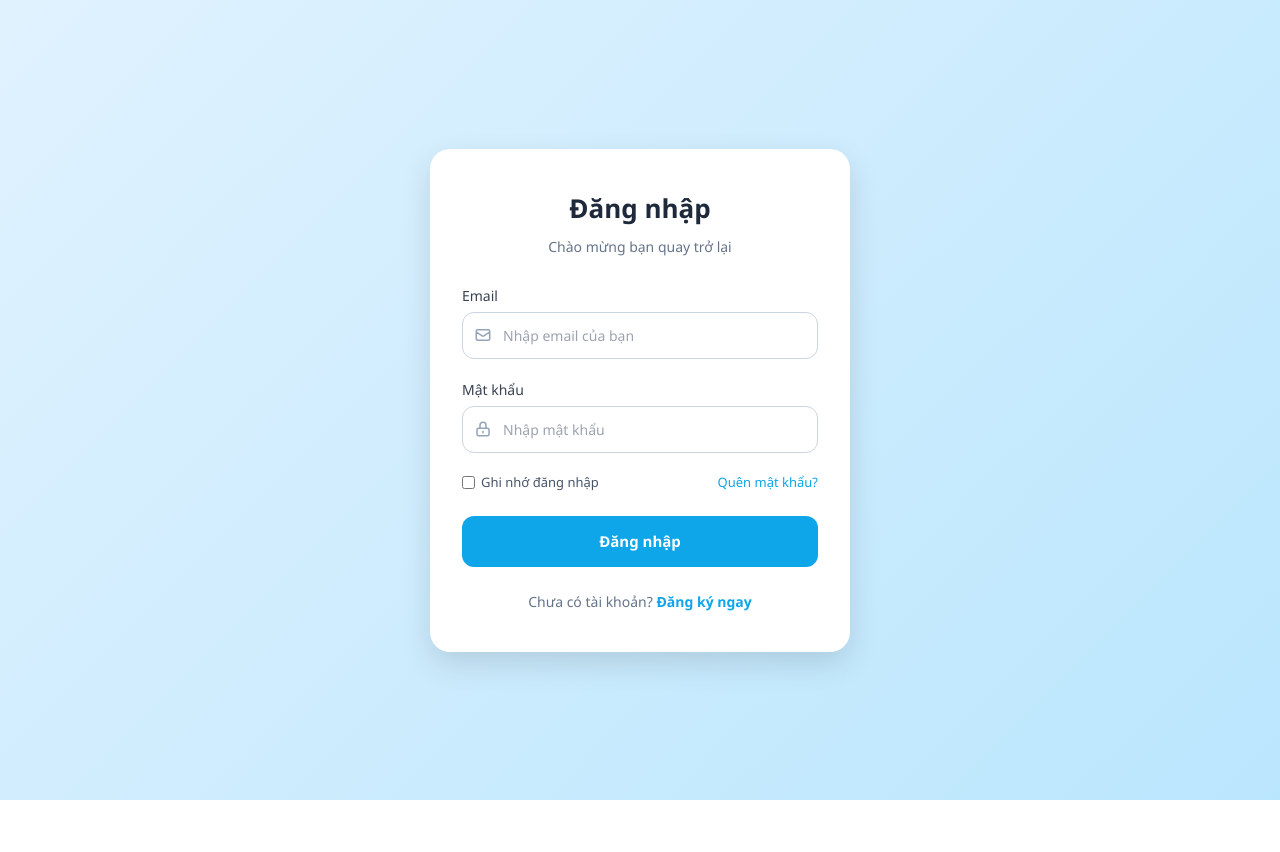
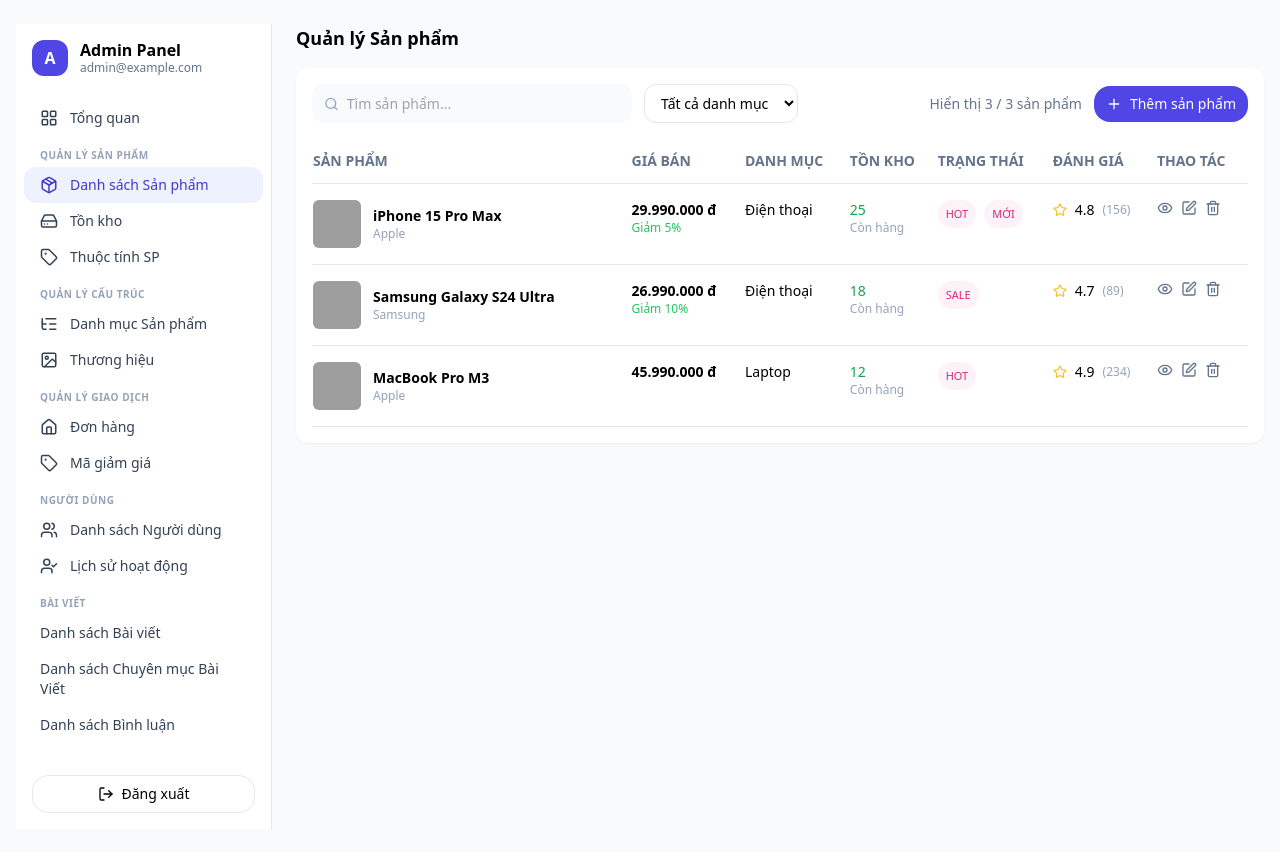
Before and after one commit to Ndc203/ChuyenDeWeb2, a React app in the folder frontend/: page /admin/products in a window 1280 px wide. Before the commit the page ends 800 px from the top, so only its background shows below. Built offline with nearby package versions, Linux system fonts and the light colour scheme; grey boxes are pictures that could not be loaded; the HTML template or start-up script is replaced by a standard one.

Commit message:
trang hien thi danh sach san phẩm

```diff
--- a/frontend/src/main.jsx
+++ b/frontend/src/main.jsx
@@ -7,12 +7,14 @@ import { createBrowserRouter, RouterProvider } from "react-router-dom";
 // Import các trang
 import AdminCategoriesPage from "./pages/admin/AdminCategoriesPage.jsx";
 import AdminPostPage from "./pages/admin/AdminPostPage.jsx";
+import AdminProductsPage from "./pages/admin/AdminProductsPage.jsx";
 import Login from "./pages/auth/Login.jsx";
 import Register from "./pages/auth/Register.jsx";
 
 const router = createBrowserRouter([
   { path: "/", element: <AdminCategoriesPage /> },
   { path: "/admin/categories", element: <AdminCategoriesPage /> },
+  { path: "/admin/products", element: <AdminProductsPage /> },
   { path: "/admin/posts", element: <AdminPostPage /> },
   { path: "/login", element: <Login /> },
   { path: "/register", element: <Register /> },
--- /dev/null
+++ b/frontend/src/pages/admin/AdminProductsPage.jsx
@@ -0,0 +1,184 @@
+import React, { useMemo, useState } from "react";
+import {
+  Search,
+  Plus,
+  Eye,
+  Edit,
+  Trash2,
+  Star,
+} from "lucide-react";
+import AdminSidebar from "../layout/AdminSidebar.jsx";
+
+const sampleProducts = [
+  {
+    id: 1,
+    title: "iPhone 15 Pro Max",
+    brand: "Apple",
+    price: "29.990.000 đ",
+    discount: "Giảm 5%",
+    category: "Điện thoại",
+    stock: 25,
+    status: ["HOT", "MỚI"],
+    rating: 4.8,
+    reviews: 156,
+    image: "/src/assets/placeholder-phone.png",
+  },
+  {
+    id: 2,
+    title: "Samsung Galaxy S24 Ultra",
+    brand: "Samsung",
+    price: "26.990.000 đ",
+    discount: "Giảm 10%",
+    category: "Điện thoại",
+    stock: 18,
+    status: ["SALE"],
+    rating: 4.7,
+    reviews: 89,
+    image: "/src/assets/placeholder-phone.png",
+  },
+  {
+    id: 3,
+    title: "MacBook Pro M3",
+    brand: "Apple",
+    price: "45.990.000 đ",
+    discount: "",
+    category: "Laptop",
+    stock: 12,
+    status: ["HOT"],
+    rating: 4.9,
+    reviews: 234,
+    image: "/src/assets/placeholder-laptop.png",
+  },
+];
+
+export default function AdminProductsPage() {
+  const [query, setQuery] = useState("");
+  const [category, setCategory] = useState("all");
+
+  const rows = useMemo(() => {
+    const q = query.trim().toLowerCase();
+    return sampleProducts.filter((p) => {
+      if (category !== "all" && p.category !== category) return false;
+      if (!q) return true;
+      return (
+        p.title.toLowerCase().includes(q) ||
+        p.brand.toLowerCase().includes(q) ||
+        p.category.toLowerCase().includes(q)
+      );
+    });
+  }, [query, category]);
+
+  return (
+    <div className="min-h-screen bg-slate-50">
+      <div className="max-w-full mx-auto px-4 py-6 flex gap-6">
+        <AdminSidebar />
+        <main className="flex-1">
+          <h2 className="text-lg font-semibold mb-4">Quản lý Sản phẩm</h2>
+
+          <div className="bg-white rounded-xl p-4 shadow-sm">
+            <div className="flex items-center justify-between mb-4">
+              <div className="flex gap-3 flex-1">
+                <div className="flex items-center gap-2 bg-slate-50 rounded-xl px-3 py-2 w-80">
+                  <Search size={16} className="text-slate-400" />
+                  <input
+                    className="bg-transparent outline-none text-sm w-full"
+                    placeholder="Tìm sản phẩm..."
+                    value={query}
+                    onChange={(e) => setQuery(e.target.value)}
+                  />
+                </div>
+
+                <select
+                  className="text-sm rounded-xl border px-3 py-2 bg-white"
+                  value={category}
+                  onChange={(e) => setCategory(e.target.value)}
+                >
+                  <option value="all">Tất cả danh mục</option>
+                  <option value="Điện thoại">Điện thoại</option>
+                  <option value="Laptop">Laptop</option>
+                  <option value="Tablet">Tablet</option>
+                </select>
+              </div>
+
+              <div className="flex items-center gap-3">
+                <div className="text-sm text-slate-500">Hiển thị {rows.length} / {sampleProducts.length} sản phẩm</div>
+                <button className="inline-flex items-center gap-2 bg-indigo-600 text-white px-3 py-2 rounded-2xl text-sm">
+                  <Plus size={16} /> Thêm sản phẩm
+                </button>
+              </div>
+            </div>
+
+            <div className="overflow-x-auto">
+              <table className="w-full text-sm">
+                <thead>
+                  <tr className="text-left text-slate-500 border-b">
+                    <th className="py-3">SẢN PHẨM</th>
+                    <th className="py-3">GIÁ BÁN</th>
+                    <th className="py-3">DANH MỤC</th>
+                    <th className="py-3">TỒN KHO</th>
+                    <th className="py-3">TRẠNG THÁI</th>
+                    <th className="py-3">ĐÁNH GIÁ</th>
+                    <th className="py-3">THAO TÁC</th>
+                  </tr>
+                </thead>
+                <tbody>
+                  {rows.map((p) => (
+                    <tr key={p.id} className="align-top border-b">
+                      <td className="py-4">
+                        <div className="flex items-center gap-3">
+                          <div className="w-12 h-12 bg-slate-100 rounded-md flex items-center justify-center overflow-hidden">
+                            <img src={p.image} alt="" className="w-full h-full object-cover" />
+                          </div>
+                          <div>
+                            <div className="font-semibold">{p.title}</div>
+                            <div className="text-xs text-slate-400">{p.brand}</div>
+                          </div>
+                        </div>
+                      </td>
+
+                      <td className="py-4">
+                        <div className="font-semibold">{p.price}</div>
+                        {p.discount && <div className="text-xs text-green-500">{p.discount}</div>}
+                      </td>
+
+                      <td className="py-4">{p.category}</td>
+
+                      <td className="py-4">
+                        <div className={`text-sm ${p.stock > 10 ? 'text-green-600' : p.stock>0? 'text-amber-600' : 'text-red-600'}`}> {p.stock} </div>
+                        <div className="text-xs text-slate-400">{p.stock>0 ? 'Còn hàng' : 'Hết hàng'}</div>
+                      </td>
+
+                      <td className="py-4">
+                        <div className="flex gap-2">
+                          {p.status.map((s, i) => (
+                            <div key={i} className="px-2 py-1 rounded-full text-[11px] bg-pink-50 text-pink-600">{s}</div>
+                          ))}
+                        </div>
+                      </td>
+
+                      <td className="py-4">
+                        <div className="flex items-center gap-2">
+                          <Star size={14} className="text-amber-400" />
+                          <div className="font-medium">{p.rating}</div>
+                          <div className="text-xs text-slate-400">({p.reviews})</div>
+                        </div>
+                      </td>
+
+                      <td className="py-4">
+                        <div className="flex items-center gap-2">
+                          <button className="text-slate-500 hover:text-slate-700"><Eye size={16} /></button>
+                          <button className="text-slate-500 hover:text-slate-700"><Edit size={16} /></button>
+                          <button className="text-slate-500 hover:text-red-600"><Trash2 size={16} /></button>
+                        </div>
+                      </td>
+                    </tr>
+                  ))}
+                </tbody>
+              </table>
+            </div>
+          </div>
+        </main>
+      </div>
+    </div>
+  );
+}
```
